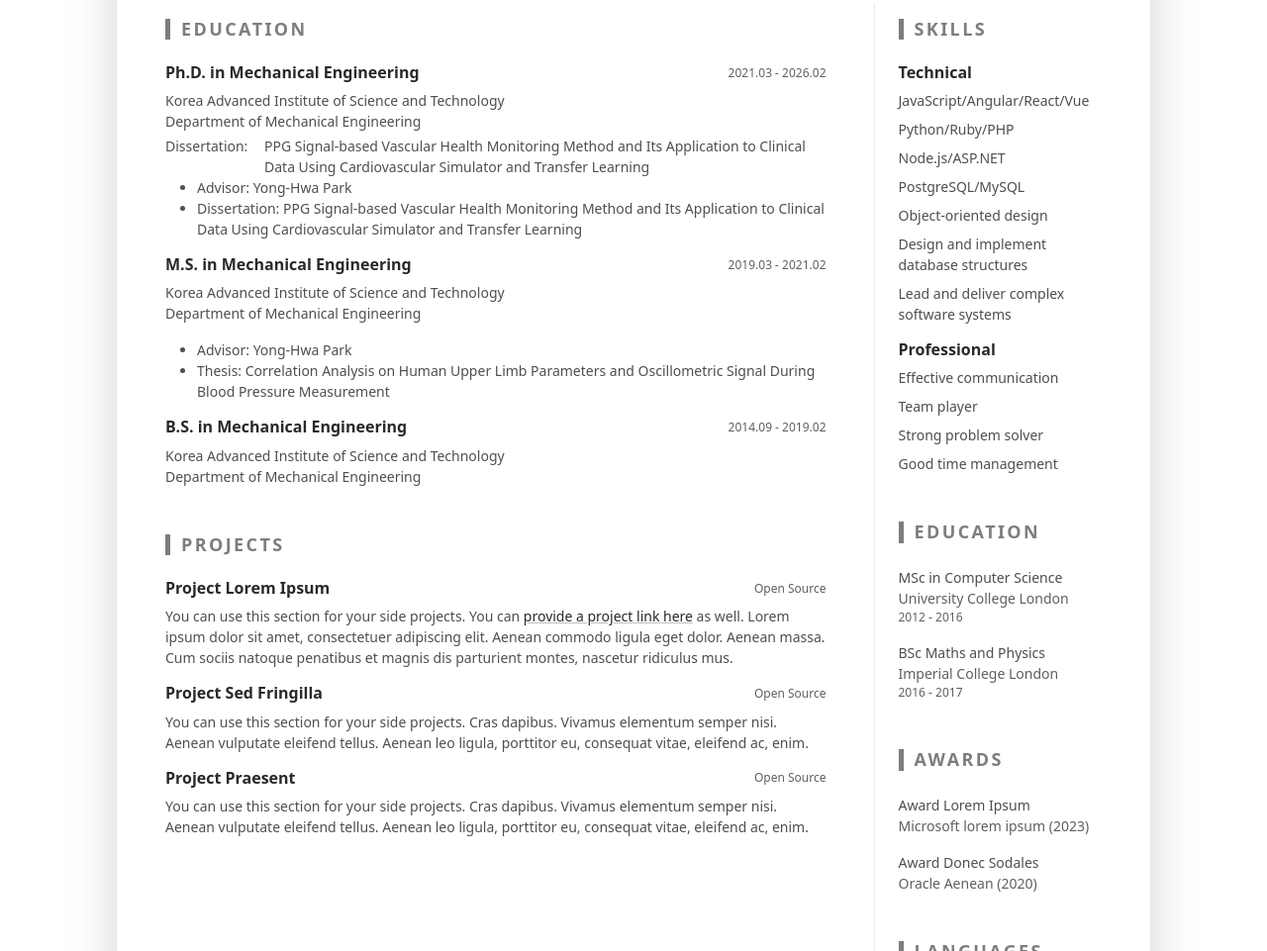
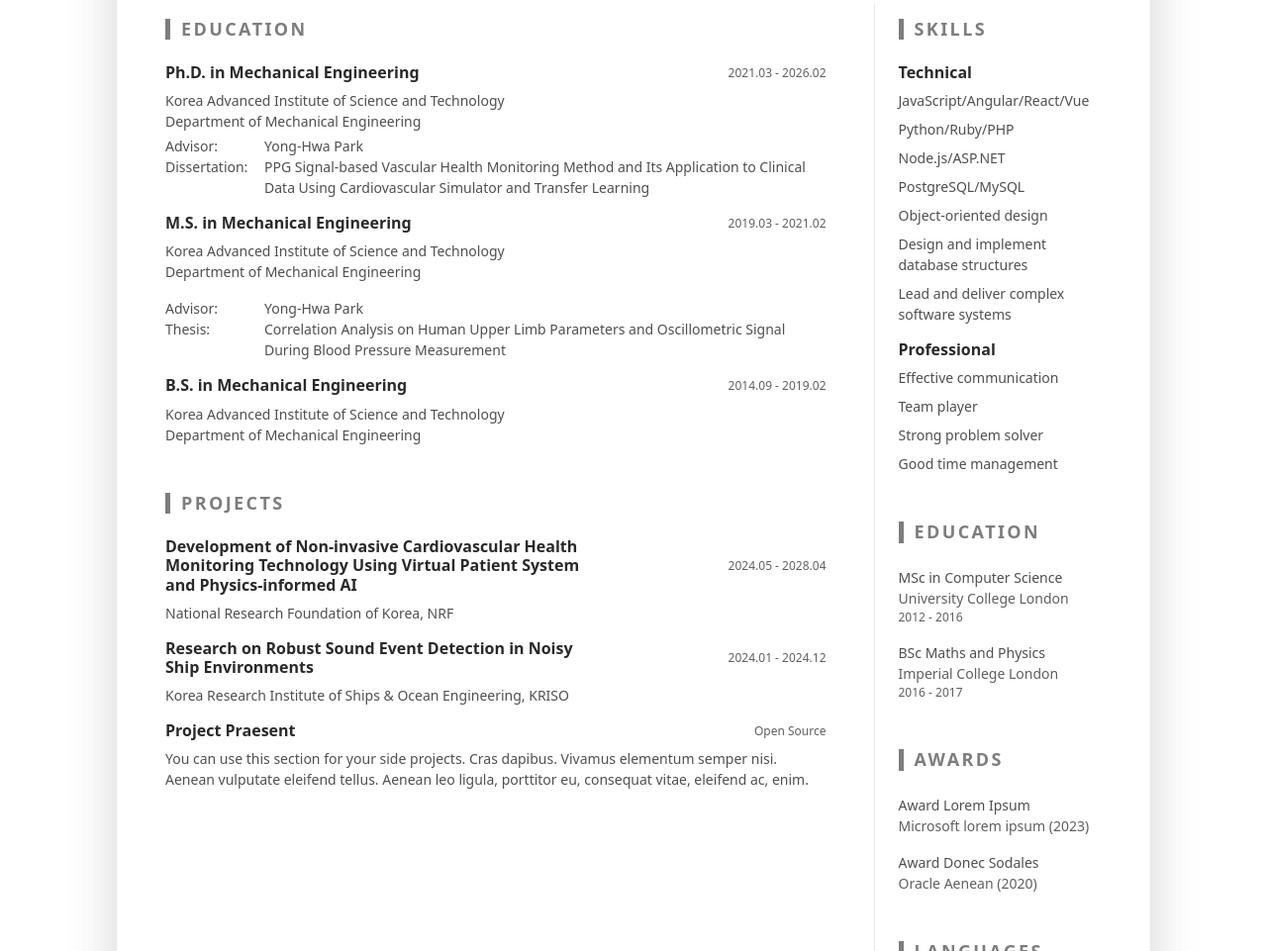
Before and after one commit to bbombbomiii/bbombbomiii.github.io, a plain HTML site: page index.html in a window 1280 px wide. Shown: the part 392-1353 px from the top of the page at 99% size. Drawn offline with Linux system fonts and the light colour scheme.

Commit message:
project modify

```diff
--- a/index.html
+++ b/index.html
@@ -80,13 +80,13 @@
 									<div class="item-content">
 										<p class="mb-1">Korea Advanced Institute of Science and Technology<br>Department of Mechanical Engineering</p>
 										<li class="dissertation-item">
+											<span class="dissertation-label">Advisor: </span>
+											<span class="dissertation-content">Yong-Hwa Park</span>
+										</li>
+										<li class="dissertation-item">
 											<span class="dissertation-label">Dissertation: </span>
 											<span class="dissertation-content">PPG Signal-based Vascular Health Monitoring Method and Its Application to Clinical Data Using Cardiovascular Simulator and Transfer Learning</span>
 										</li>
-										<ul class="resume-list">
-											<li>Advisor: Yong-Hwa Park</li>
-											<li>Dissertation: PPG Signal-based Vascular Health Monitoring Method and Its Application to Clinical Data Using Cardiovascular Simulator and Transfer Learning</li>
-										</ul>
 									</div>
 								</div><!--//item-->
 								<div class="item mb-3">
@@ -97,10 +97,15 @@
 									</div>
 									<div class="item-content">
 										<p>Korea Advanced Institute of Science and Technology<br>Department of Mechanical Engineering</p>
-										<ul class="resume-list">
-											<li>Advisor: Yong-Hwa Park</li>
-											<li>Thesis: Correlation Analysis on Human Upper Limb Parameters and Oscillometric Signal During Blood Pressure Measurement</li>
-										</ul>
+										<li class="dissertation-item">
+											<span class="dissertation-label">Advisor: </span>
+											<span class="dissertation-content">Yong-Hwa Park</span>
+										</li>
+										<li class="dissertation-item">
+											<span class="dissertation-label">Thesis: </span>
+											<span class="dissertation-content">Correlation Analysis on Human Upper Limb Parameters and Oscillometric Signal During Blood Pressure Measurement</span>
+										</li>
+
 									</div>
 								</div><!--//item-->
 								<div class="item mb-3">
@@ -120,24 +125,25 @@
 								<h3 class="text-uppercase resume-section-heading mb-4">Projects</h3>
 								<div class="item mb-3">
 									<div class="item-heading row align-items-center mb-2">
-										<h4 class="item-title col-12 col-md-6 col-lg-8 mb-2 mb-md-0">Project Lorem Ipsum</h4>
-										<div class="item-meta col-12 col-md-6 col-lg-4 text-muted text-start text-md-end">Open Source</div>
+										<h4 class="item-title col-12 col-md-6 col-lg-8 mb-2 mb-md-0">Development of Non-invasive Cardiovascular Health Monitoring Technology Using Virtual Patient System and Physics-informed AI</h4>
+										<div class="item-meta col-12 col-md-6 col-lg-4 text-muted text-start text-md-end">2024.05 - 2028.04</div>
 
 									</div>
 									<div class="item-content">
-										<p>You can use this section for your side projects. You can <a href="#" class="theme-link">provide a project link here</a> as well. Lorem ipsum dolor sit amet, consectetuer adipiscing elit. Aenean commodo ligula eget dolor. Aenean massa. Cum sociis natoque penatibus et magnis dis parturient montes, nascetur ridiculus mus.</p>
+										<!--//<p>National Research Foundation of Korea, NRF <a href="#" class="theme-link">provide a project link here</a> as well. </p>-->
+										<p>National Research Foundation of Korea, NRF</p>
 
 
 									</div>
 								</div><!--//item-->
 								<div class="item">
 									<div class="item-heading row align-items-center mb-2">
-										<h4 class="item-title col-12 col-md-6 col-lg-8 mb-2 mb-md-0">Project Sed Fringilla</h4>
-										<div class="item-meta col-12 col-md-6 col-lg-4 text-muted text-start text-md-end">Open Source</div>
+										<h4 class="item-title col-12 col-md-6 col-lg-8 mb-2 mb-md-0">Research on Robust Sound Event Detection in Noisy Ship Environments</h4>
+										<div class="item-meta col-12 col-md-6 col-lg-4 text-muted text-start text-md-end">2024.01 - 2024.12</div>
 
 									</div>
 									<div class="item-content">
-										<p>You can use this section for your side projects. Cras dapibus. Vivamus elementum semper nisi. Aenean vulputate eleifend tellus. Aenean leo ligula, porttitor eu, consequat vitae, eleifend ac, enim.</p>
+										<p>Korea Research Institute of Ships & Ocean Engineering, KRISO</p>
 
 									</div>
 								</div><!--//item-->
```
